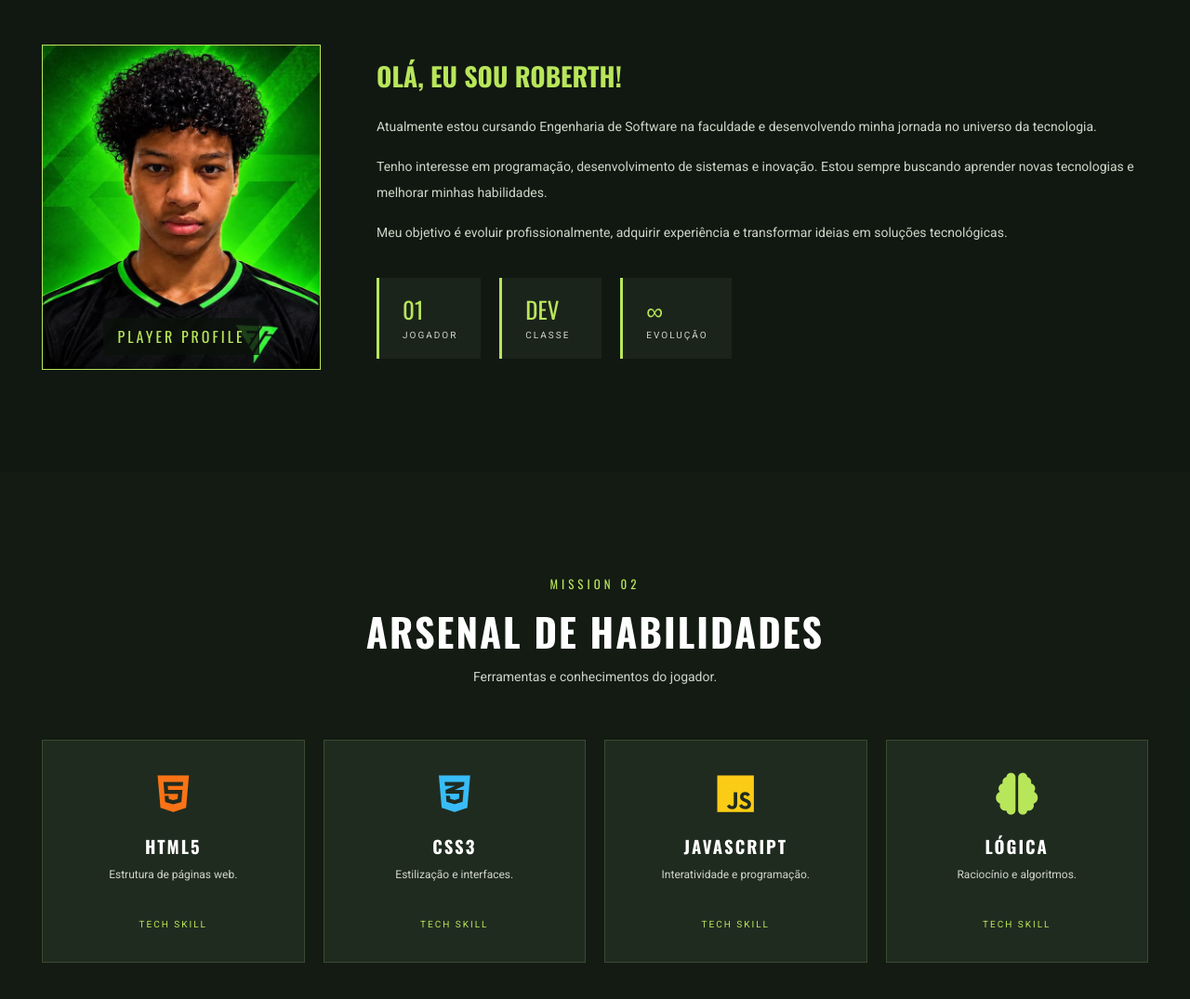
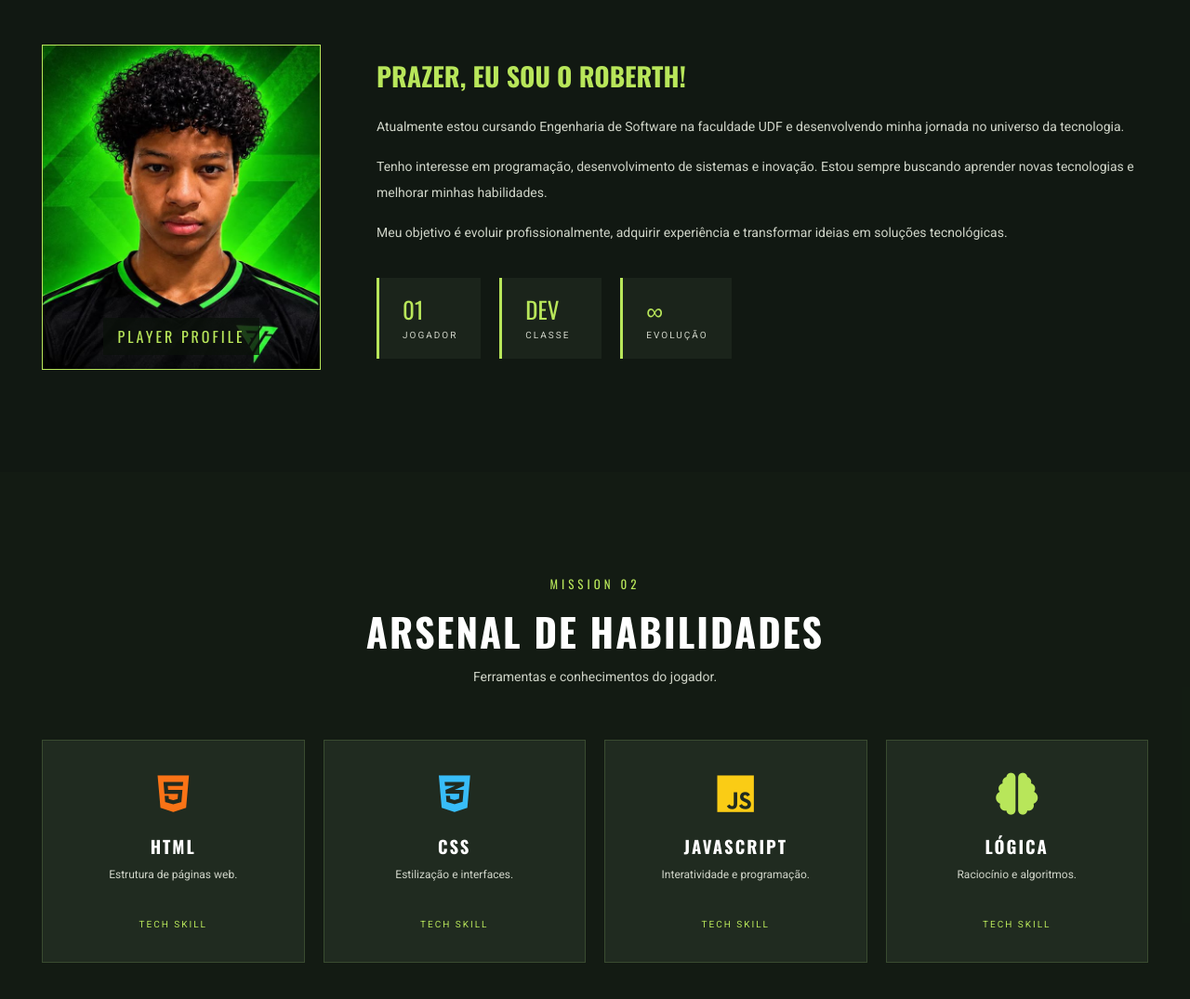
Before and after one commit to roberthl2/roberth-portfolio, a plain HTML site: page index.html in a window 1280 px wide. Shown: the part 1040-2115 px from the top of the page at 93% size. Drawn offline with nearby package versions, Linux system fonts and the light colour scheme.

Commit message:
Update index.html

```diff
--- a/index.html
+++ b/index.html
@@ -132,11 +132,11 @@
 
                 <div class="about-content">
 
-                    <h3>OLÁ, EU SOU ROBERTH!</h3>
+                    <h3>PRAZER, EU SOU O ROBERTH!</h3>
 
                     <p>
                         Atualmente estou cursando Engenharia de Software
-                        na faculdade e desenvolvendo minha jornada
+                        na faculdade UDF e desenvolvendo minha jornada
                         no universo da tecnologia.
                     </p>
 
@@ -190,14 +190,14 @@
 
                 <div class="skill-card">
                     <i class="fab fa-html5 html"></i>
-                    <h3>HTML5</h3>
+                    <h3>HTML</h3>
                     <p>Estrutura de páginas web.</p>
                     <span>TECH SKILL</span>
                 </div>
 
                 <div class="skill-card">
                     <i class="fab fa-css3-alt css"></i>
-                    <h3>CSS3</h3>
+                    <h3>CSS</h3>
                     <p>Estilização e interfaces.</p>
                     <span>TECH SKILL</span>
                 </div>
```
